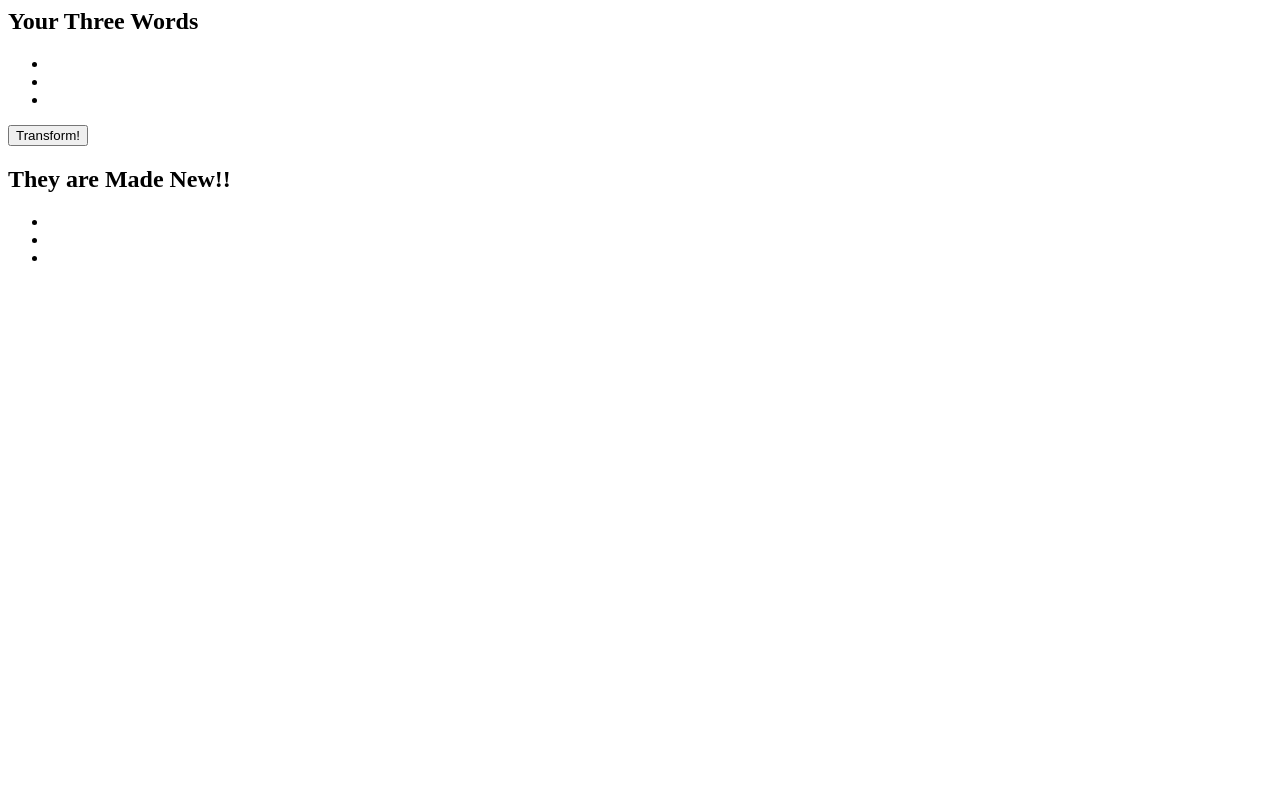
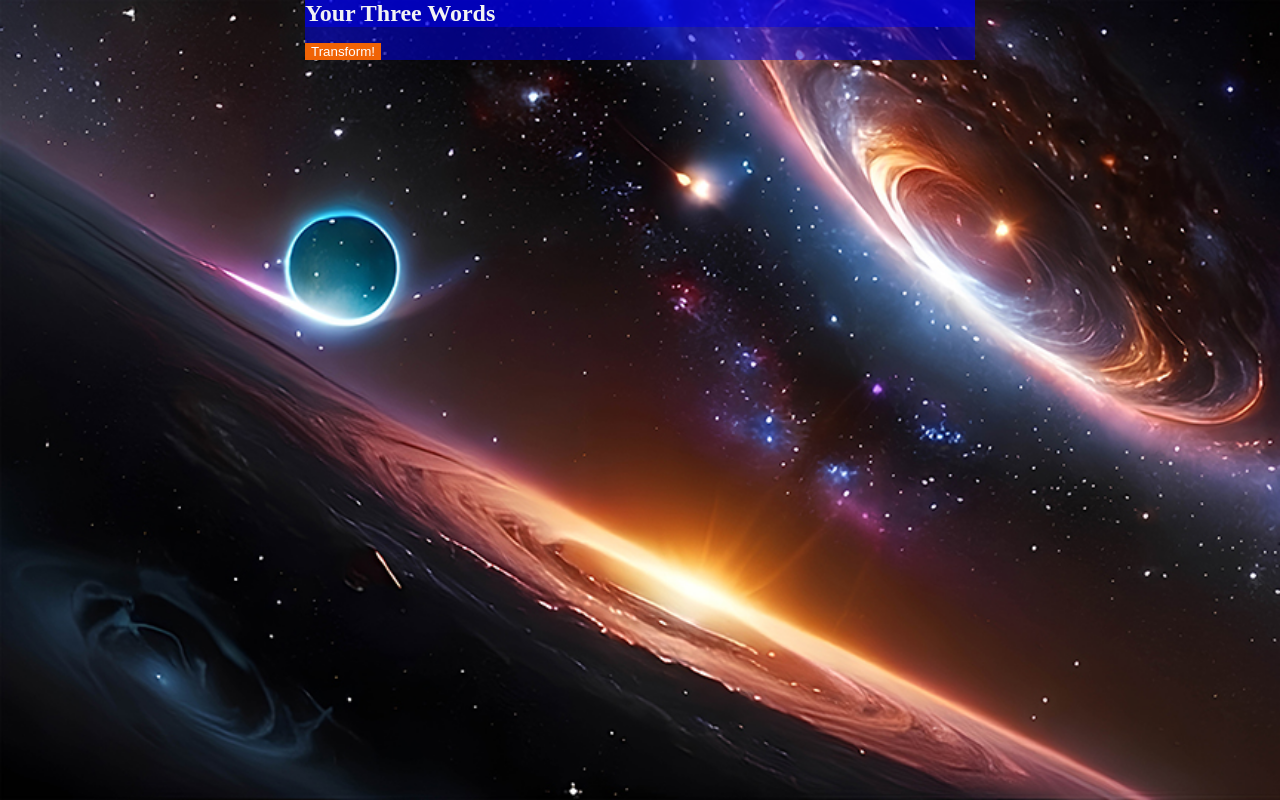
Before and after one commit to Mchuong10/Team1, a plain HTML site: page HW2/index.html in a window 1280 px wide. Drawn offline with Linux system fonts and the light colour scheme.

Commit message:
Update index.html

```diff
--- a/HW2/index.html
+++ b/HW2/index.html
@@ -3,7 +3,7 @@
     <meta charset="utf-8" />
     <title>starter code</title>
     <title>HW2</title>
-    <link rel="stylesheet" type="text/css" href="main.css" />
+    <link rel="stylesheet" type="text/css" href="site.css" />
   </head>
   <body>
     <section id="firstSection">
```
